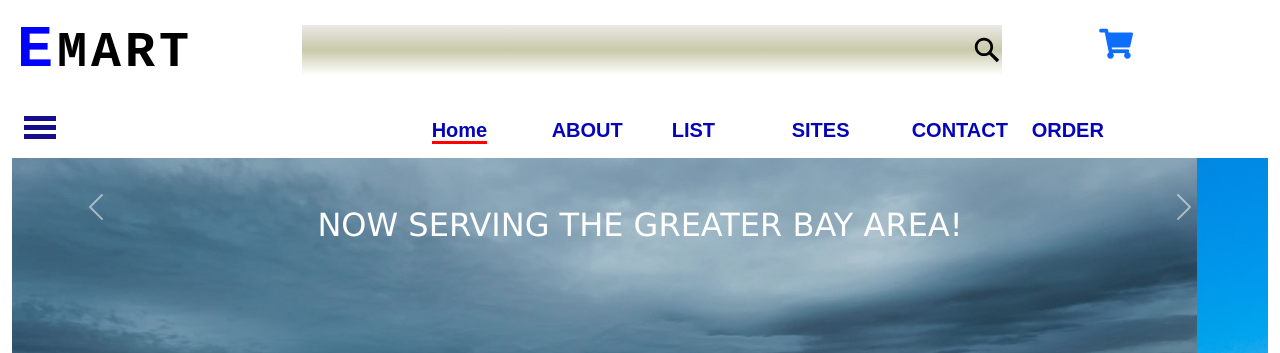
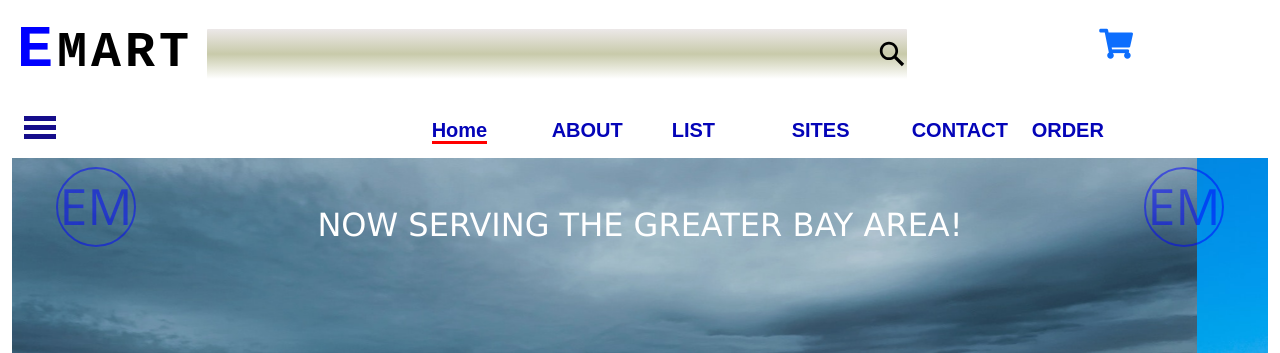
Before and after one commit to ttewabe/ST-Mart, a website: page index.html in a window 1280 px wide. Shown: the top 353 px of the page. Drawn offline with nearby package versions, Linux system fonts and the light colour scheme.

Commit message:
modified html and css

```diff
--- a/index.html
+++ b/index.html
@@ -32,10 +32,10 @@
     <header class="jumbotron jumbotron-fluid">
         <div class="container mx-0">
             <div class="row row-content">
-                <div class="col-lg-3 E-mart ml-0 ">
+                <div class="col-lg-2 col-sm-2 col-xs-4 E-mart mt-0 ">
                     <h7><span style="font-size:60px; color: blue;">E</span><span style="font-size:50px">MART</span></h7>
                 </div>
-                <div class=" col-lg-7 align-self-center  ">
+                <div class=" col-lg-8 col-sm-7 mt-4">
                     <form id="form" role="search">
                         <input type="search" id="query" name="q" placeholder=""
                             aria-label="Search through site content">
@@ -48,7 +48,7 @@
                     </form>
                 </div>
 
-                <div class="col-lg-2 cart mt-4">
+                <div class="col-lg-2 col-sm-3 cart mt-4">
                     <a href="https://fontawesome.com/v6/icons/cart-shopping?s=regular"> <i class="fas fa-shopping-cart"></i></a>
 
                 </div>
--- a/style.css
+++ b/style.css
@@ -51,8 +51,11 @@ h2, h4 {
  footer {
     background-image:linear-gradient(white,#d2dfdf);
 
+ }
+.social{
+ font-size: 30px;
+}
 
-}
 .fa-github-square {
     color: rgb(3, 3, 3);
 }
@@ -68,9 +71,7 @@ h2, h4 {
     font-size: 20px;
 }
 
-.social{
-    font-size: 30px;
-}
+
 
 .jumbotron {
     margin: 0;
@@ -146,7 +147,7 @@ form {
 li{
     text-align: left;
 }
-
+/* carouse */
 #carouselExampleControls{
    position: absolute;
 
@@ -192,6 +193,38 @@ li{
     97%  { transform : translateX(-80%) }
     to   { transform : translateY(0%) }
 }
+
+/* carousel control icon*/
+.carousel-control-prev-icon,
+.carousel-control-next-icon {
+
+  height: 80px;
+  width: 80px;
+  outline: black;
+  background-size: 100%, 100%;
+  border-radius: 50%;
+  border: 2px solid blue;
+  background-image: none;
+
+}
+
+.carousel-control-next-icon:after
+{
+
+content: 'EM';
+  font-size: 50px;
+  color: blue;
+  align-self: center;
+}
+
+.carousel-control-prev-icon:after {
+  content: 'EM';
+  font-size: 50px;
+  text-align: center;
+  color: blue;
+}
+
+/* card*/
 .card {
 
     box-shadow: 0 4px 8px 0 rgba(0, 0, 0, 0.2);
```
Also changed, not shown: about.html (+4 -5 lines).
